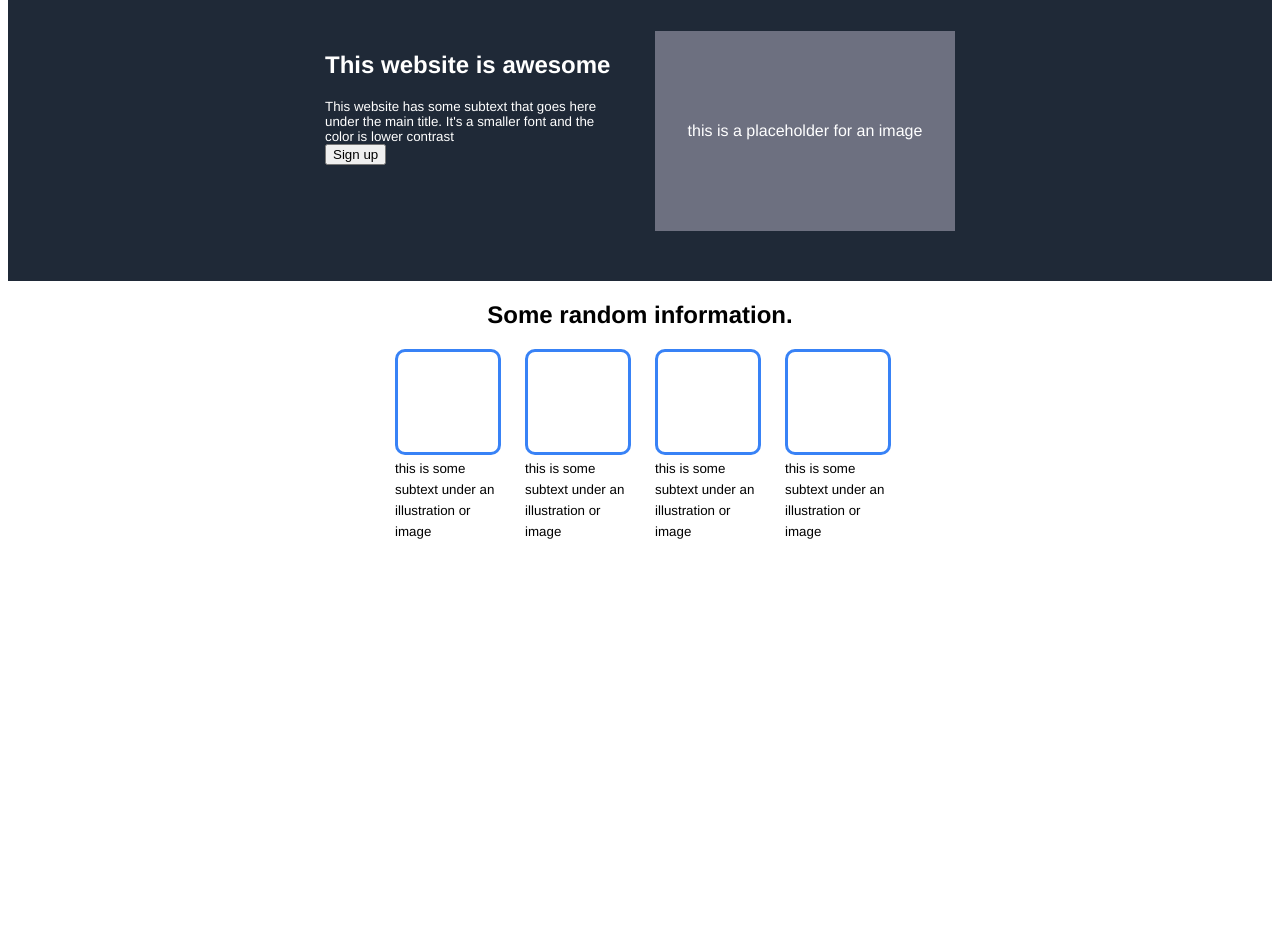
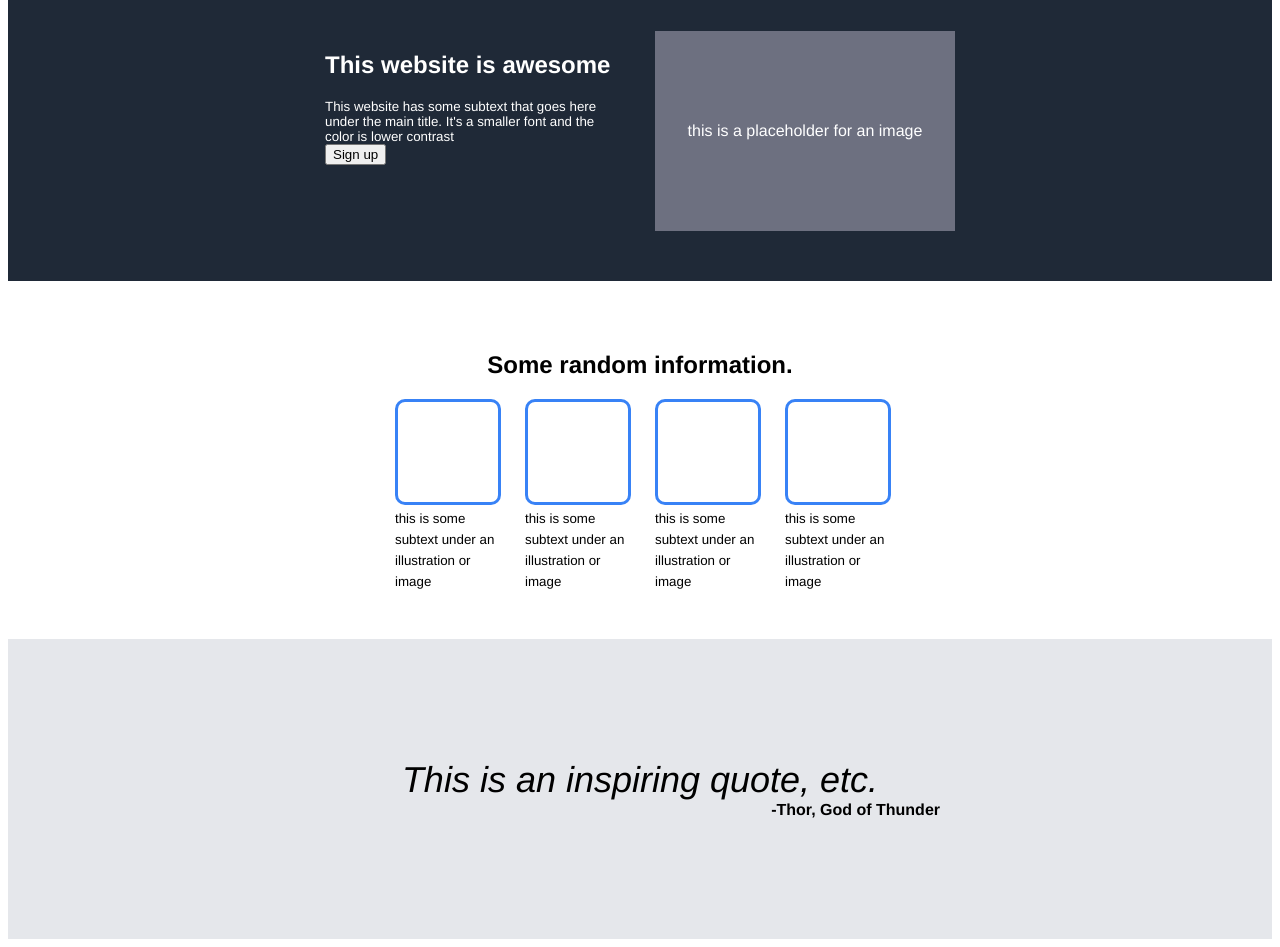
Before and after one commit to DraxThemSklounst/landing-page-project, a plain HTML site: page index.html in a window 1280 px wide. Shown: the part 87-1034 px from the top of the page. Before the commit the page ends 800 px from the top, so only its background shows below. Drawn offline with Linux system fonts and the light colour scheme.

Commit message:
Added structure for quote section.

```diff
--- a/index.html
+++ b/index.html
@@ -50,7 +50,10 @@
 
 
     <div class="quote-section">
-
+        <div>
+            <em>This is an inspiring quote, etc.</em>
+            <b>-Thor, God of Thunder</b>
+        </div>
     </div>
 
 
--- a/styles.css
+++ b/styles.css
@@ -52,6 +52,7 @@ a {
     flex-direction: column;
     justify-content: center;
     align-items: center;
+    padding: 50px;
 }
 
 .media-section .media-cluster {
@@ -69,3 +70,27 @@ a {
 .media {
     max-width: 100px;
 }
+
+.quote-section{
+    height: 300px;
+    background-color: #E5E7EB;
+    display: flex;
+    justify-content: center;
+    align-items: center;
+}
+.quote-section div{
+    width: 600px;
+    display: flex;
+    flex-direction: column;
+    justify-content: center;
+    align-items: center;
+}
+
+.quote-section div em{
+    font-size: 36px;
+    font-weight: light;
+}
+
+.quote-section div b{
+    align-self: flex-end;
+}
```
